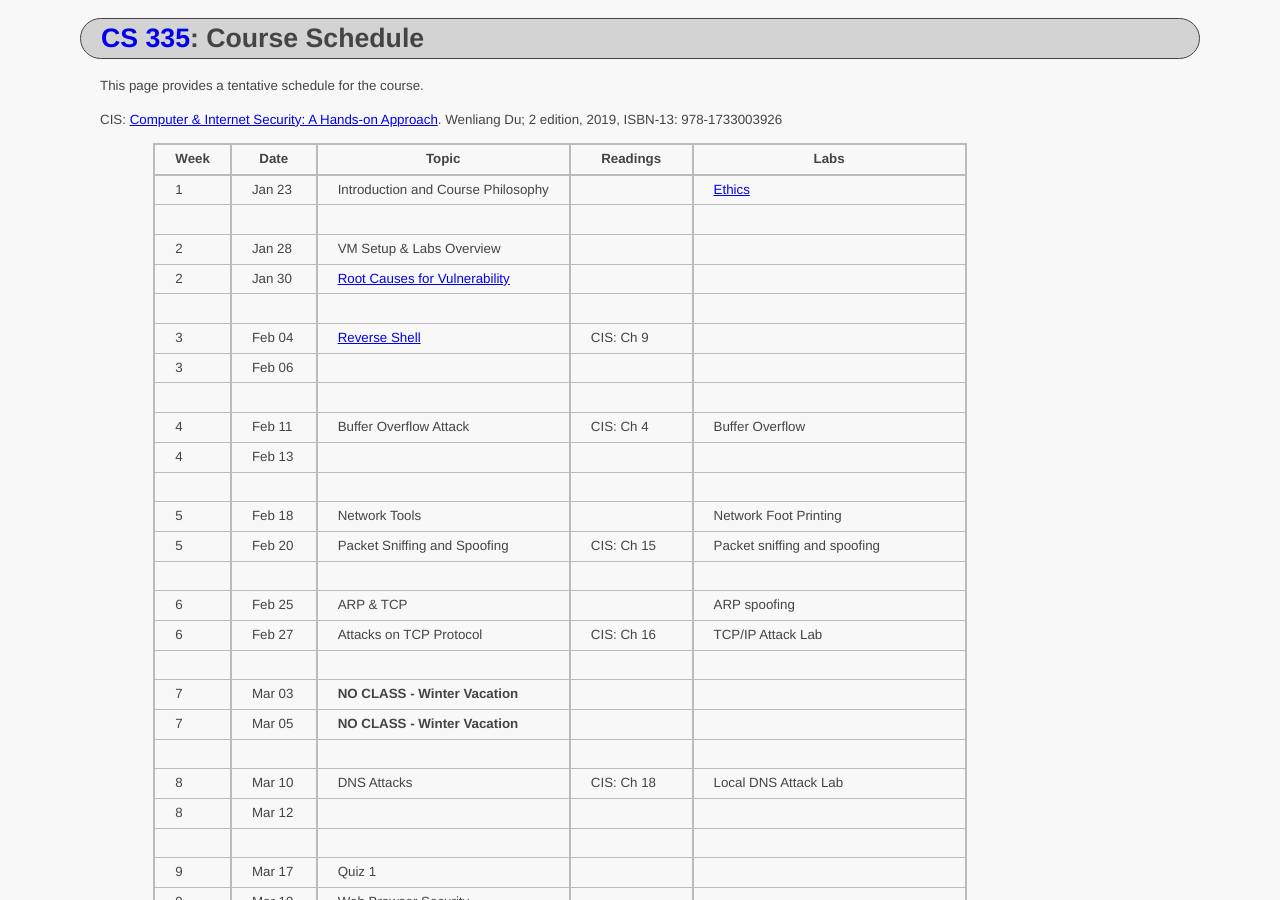
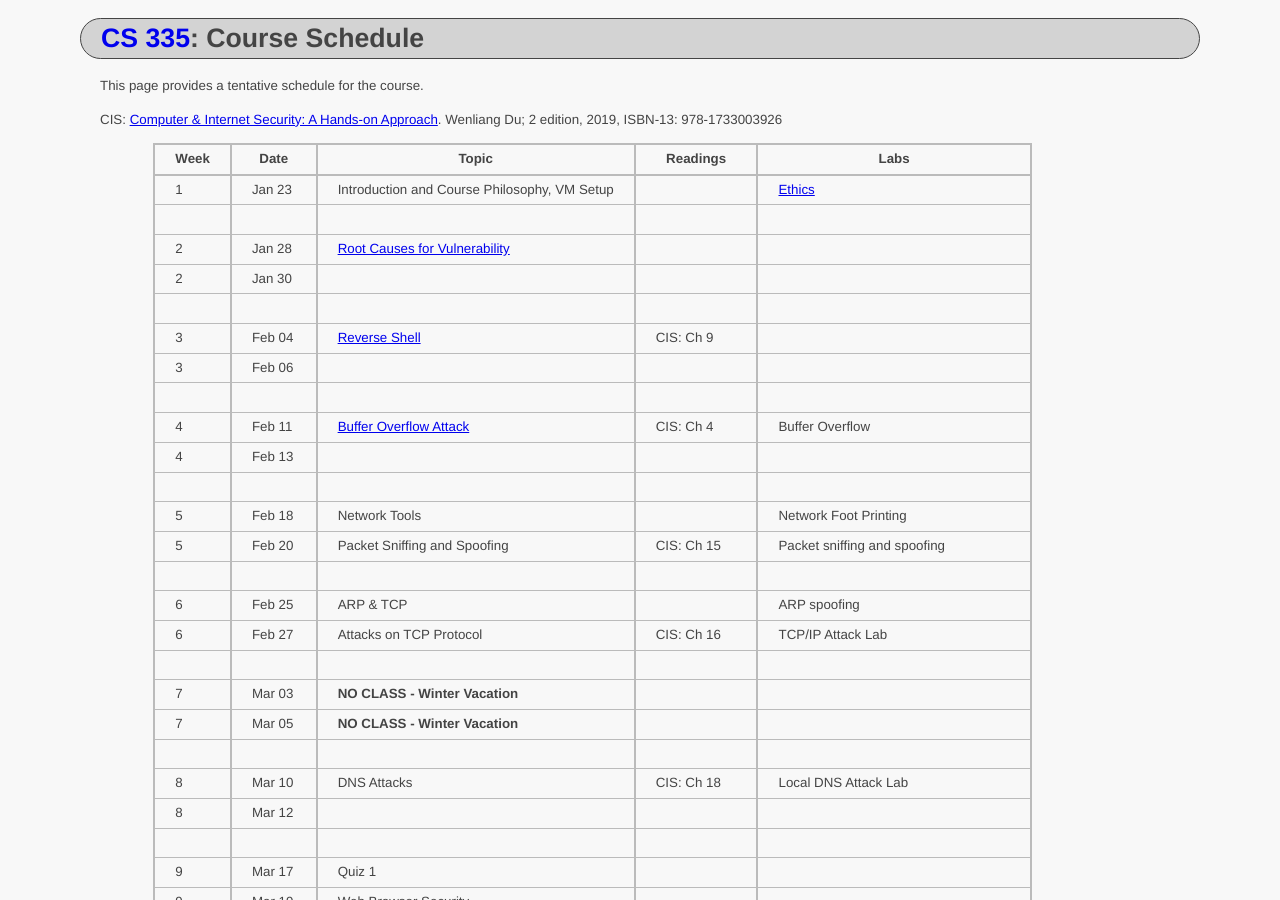
Before and after one commit to ycpcs/cs335-spring2020, a Jekyll site: the page built from schedule/index.md, in a window 1280 px wide and 900 px high. Built offline with Jekyll 4.4.1, drawn with Linux system fonts in a browser that asks for light colours.

```diff
--- a/schedule/index.md
+++ b/schedule/index.md
@@ -9,15 +9,15 @@ This page provides a tentative schedule for the course.
 CIS: <a href="https://www.amazon.com/Computer-Internet-Security-Hands-Approach/dp/1733003924">Computer & Internet Security: A Hands-on Approach</a>. Wenliang Du; 2 edition, 2019, ISBN-13: 978-1733003926
 >  Week    | Date     | Topic        | Readings   | Labs
 > -------- | -------- | ------------ | ---------- | -------------------------------------
-> 1  | Jan 23 | Introduction and Course Philosophy | | [Ethics](../assignments/ethics.html)
+> 1  | Jan 23 | Introduction and Course Philosophy, VM Setup | | [Ethics](../assignments/ethics.html)
 > | | | |
-> 2 | Jan 28 | VM Setup & Labs Overview | |
-> 2 | Jan 30 | [Root Causes for Vulnerability](../slides/01_Reason_Vulnerability.pdf) | |
+> 2 | Jan 28 | [Root Causes for Vulnerability](../slides/01_Reason_Vulnerability.pdf) | |
+> 2 | Jan 30 | | |
 > | | | |
-> 3 | Feb 04 | [Reverse Shell](../slides\09_Reverse_Shell.pdf) | CIS: Ch 9 |
+> 3 | Feb 04 | [Reverse Shell](../slides/09_Reverse_Shell.pdf) | CIS: Ch 9 |
 > 3 | Feb 06 | | |
 > | | | |
-> 4 | Feb 11 | Buffer Overflow Attack | CIS: Ch 4 | Buffer Overflow
+> 4 | Feb 11 | [Buffer Overflow Attack](../slides/04_Buffer_Overflow.pdf) | CIS: Ch 4 | Buffer Overflow
 > 4 | Feb 13 | | |
 > | | | |
 > 5 | Feb 18 | Network Tools | | Network Foot Printing
```
Also changed, not shown: 3 other files.
